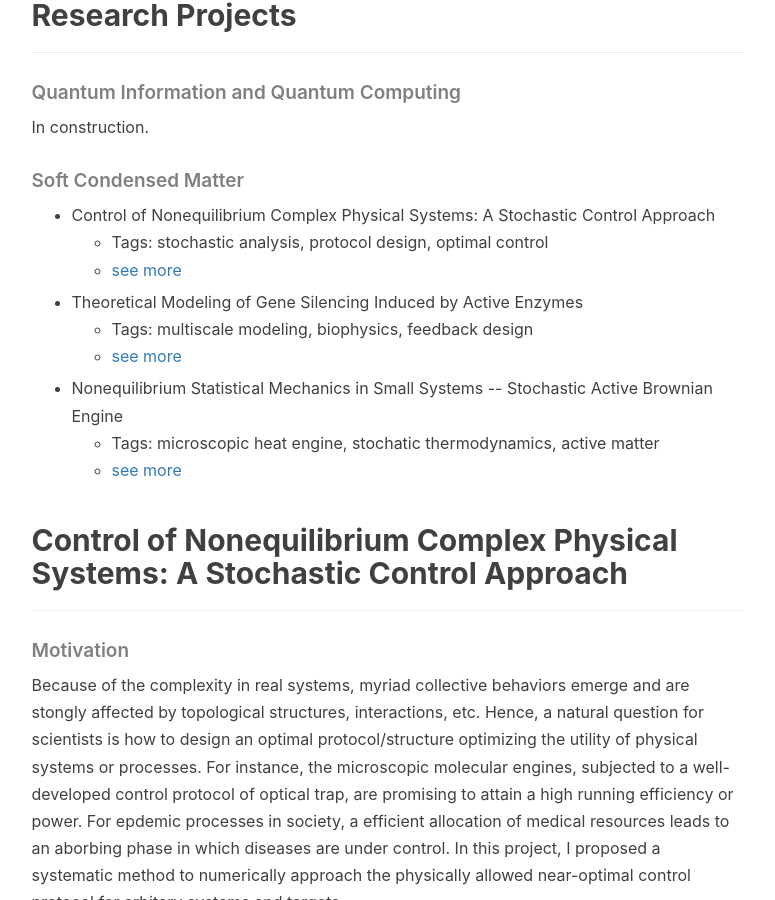
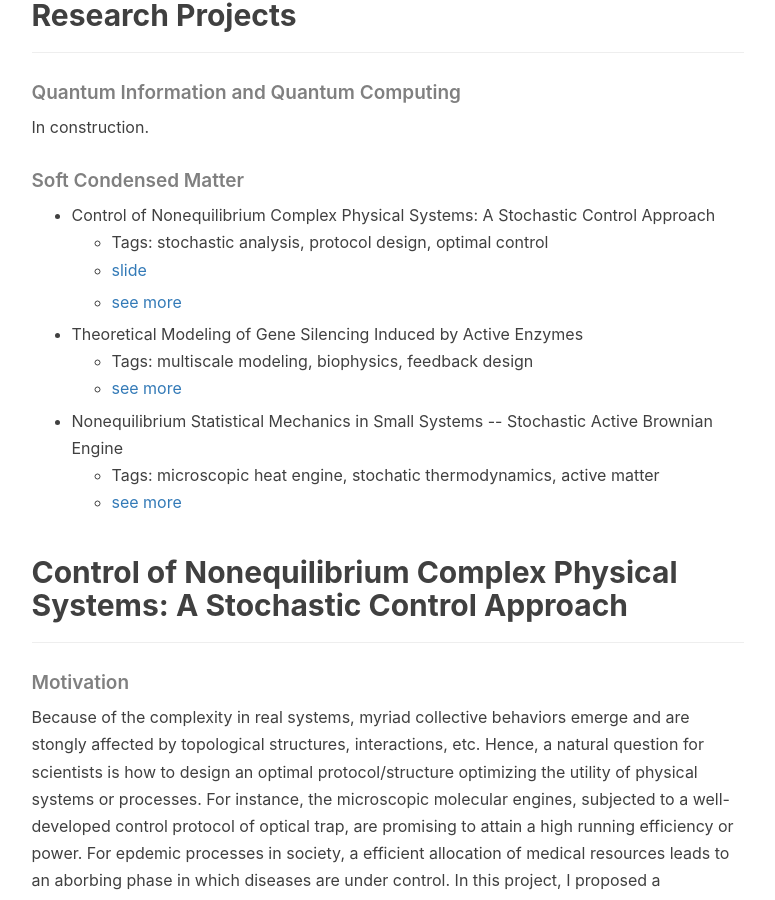
Before and after one commit to dongylaq/dongylaq.github.io, a Jekyll site: the page built from research.html, in a window 1280 px wide and 900 px high, scrolled down 996 px. Shown: the whole window, without its empty margins (136-911 px from the left). Built offline with Jekyll 4.4.1, drawn with Linux system fonts in a browser that asks for light colours; nearby versions of some CDN libraries; formulas are drawn with MathJax 3; comment, search, counter and statistics services are not loaded.

Commit message:
Update research.html

```diff
--- a/research.html
+++ b/research.html
@@ -34,6 +34,7 @@ header-img: "img/pic2.jpeg"
         <li>Control of Nonequilibrium Complex Physical Systems: A Stochastic Control Approach</li>
         <ul>
             <li>Tags: stochastic analysis, protocol design, optimal control</li>
+            <li><p><a href="talk-optcontrol.pdf">slide</a></p></li>
             <li><p><a href="#optcontrol-stocont" class="hr0" role="button">see more</a></p></li>
         </ul>
         <li>Theoretical Modeling of Gene Silencing Induced by Active Enzymes</li>
```
